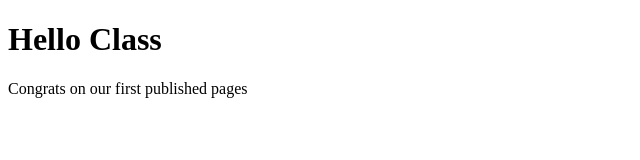
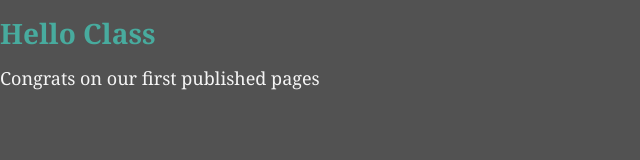
Before and after one commit to ivan-lewis/ivan-lewis.github.io, a plain HTML site: page index.html in a window 1280 px wide. Shown: the whole page, without its empty margins (0-640 px from the left). Drawn offline with Linux system fonts and the light colour scheme.

Commit message:
adding css file

```diff
--- a/index.html
+++ b/index.html
@@ -5,7 +5,7 @@
 
     <meta charset="UTF-8">
     <title>My Published Site</title>
-    <!-- <link rel="stylesheet" href="reset.css"> -->
+    <link rel="stylesheet" href="style.css">
 
   </head>
 
--- /dev/null
+++ b/style.css
@@ -0,0 +1,17 @@
+body {
+    padding: 0;
+    margin: 0;
+    font-family: Georgia, "Times New Roman", Times, serif;
+    font-size: 18px;
+    line-height: 150%;
+    color: whitesmoke;
+    background: rgb(82, 82, 82)
+  }
+
+  h1 {
+    padding-top: 20px;
+    margin: 0;
+    font-size: 28px;
+    color:rgba(62, 255, 229, 0.514);
+    text-align: left;
+  }
```
